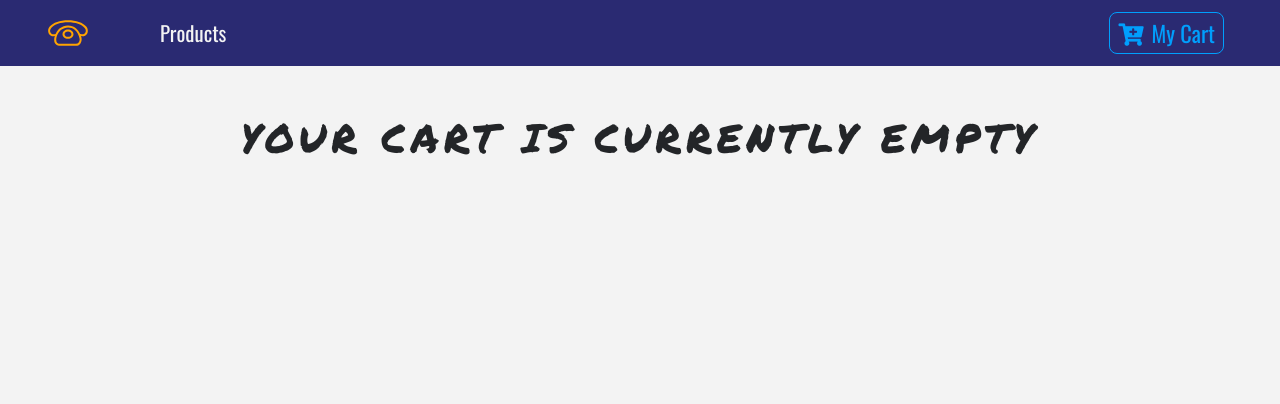
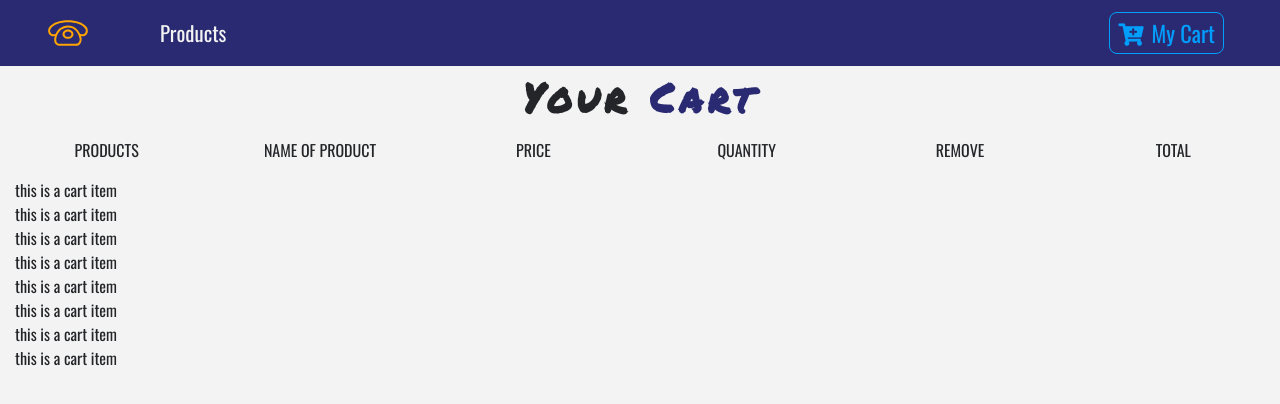
Before and after one commit to kwillard95/ecommerce-phones-project, a React (Create React App) app: page /cart in a window 1280 px wide. Shown: the top 404 px of the page. Built offline with nearby package versions, Linux system fonts and the light colour scheme.

Commit message:
Sets up cart list in preparation for cart items

```diff
--- a/src/components/Cart/Cart.js
+++ b/src/components/Cart/Cart.js
@@ -3,31 +3,31 @@
 import Title from '../Title'
 import CartColumns from './CartColumns'
 import EmptyCart from './EmptyCart'
+import CartList from './CartList'
 
 
 export default class Cart extends Component {
   render() {
     return (
-
+<section>
       <ProductConsumer>
         {(value) => {
           if (!value.cart.length) {
             return (
-              <section>
                 <EmptyCart />
-              </section>
             )
           } else {
             return (
-              <section>
+              <React.Fragment>
                 <Title name="your" title="cart" />
                 <CartColumns />
-              </section>
+                <CartList value={value}/>
+              </React.Fragment>
             )
           }
         }}
       </ProductConsumer>
-
+      </section>
     )
   }
 }
--- /dev/null
+++ b/src/components/Cart/CartItem.js
@@ -0,0 +1,9 @@
+import React from 'react'
+
+export default function CartItem() {
+  return (
+    <div>
+      this is a cart item
+    </div>
+  )
+}
--- /dev/null
+++ b/src/components/Cart/CartList.js
@@ -0,0 +1,13 @@
+import React from 'react'
+import CartItem from './CartItem'
+
+export default function CartList({value}) {
+  const {cart} = value;
+  return (
+    <div className="container-fluid">
+      {cart.map(item => {
+        return <CartItem key={item.id} item={item} value={value} />
+      })}
+    </div>
+  )
+}
--- a/src/context.js
+++ b/src/context.js
@@ -9,7 +9,7 @@
   state = {
     products: [],
     detailProduct: detailProduct,
-    cart: [],
+    cart: storeProducts,
     modalOpen: false,
     modalProduct: detailProduct,
     cartSubTotal: 0,
```
